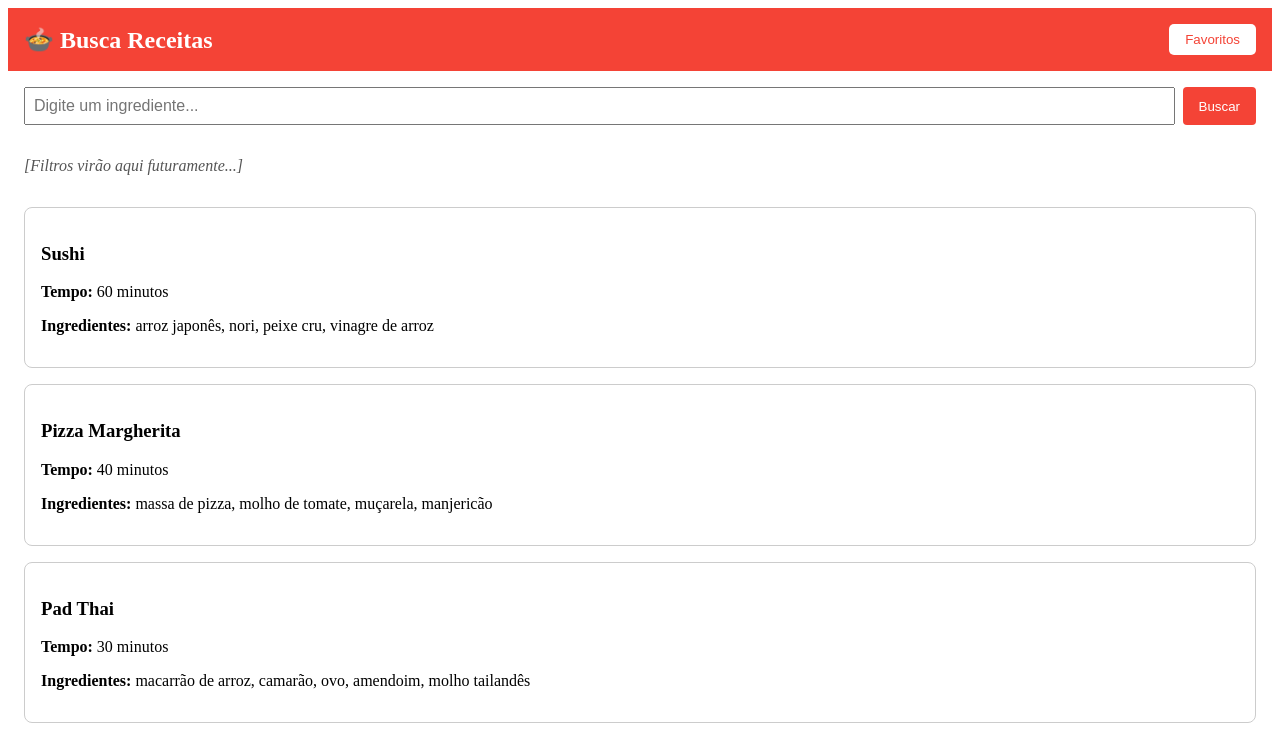
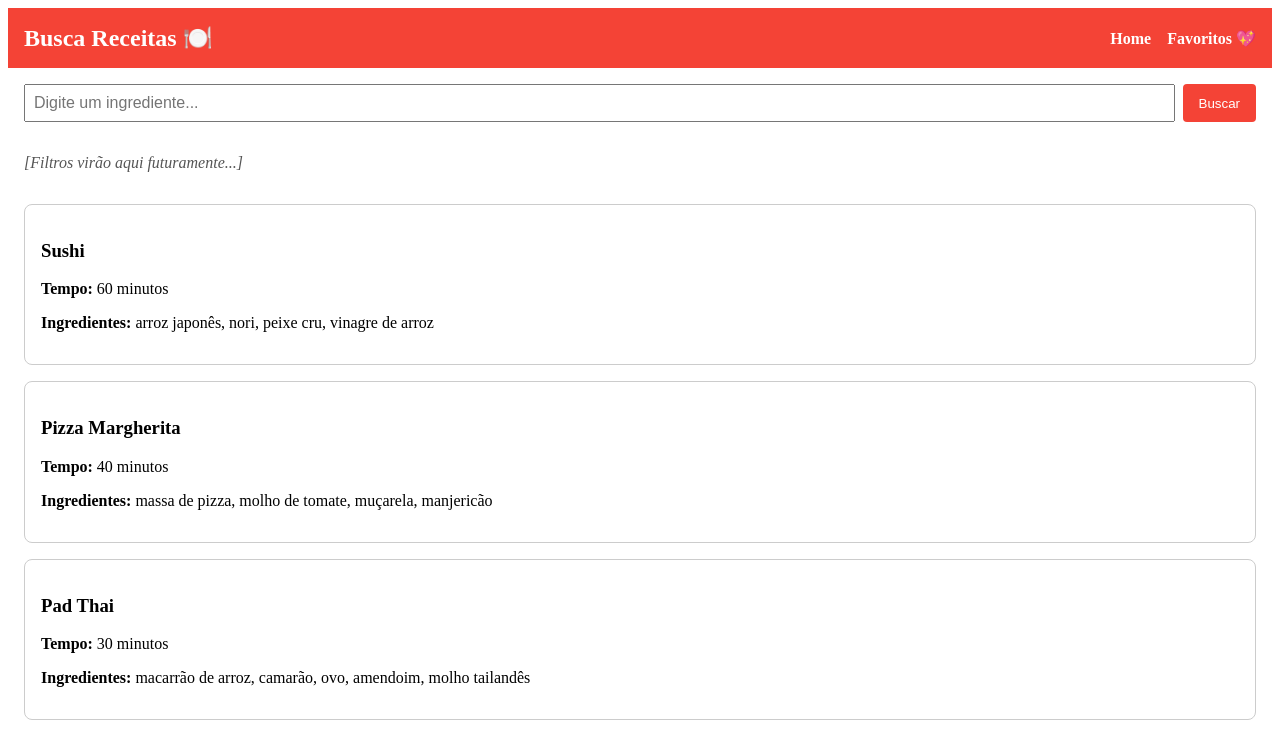
Before and after one commit to Davi-Choradeira/Masterchef, a React (Vite) app: page / in a window 1280 px wide. Shown: the top 734 px of the page. Built offline with nearby package versions, Linux system fonts and the light colour scheme.

Commit message:
feat: adiciona links de navegação para Home e Favoritos no Header

```diff
--- a/src/components/Header.jsx
+++ b/src/components/Header.jsx
@@ -1,10 +1,13 @@
-import React from 'react'
+import { Link } from 'react-router-dom'
 
 export default function Header() {
   return (
     <header style={styles.header}>
-      <h1 style={styles.title}>🍲 Busca Receitas</h1>
-      <button style={styles.button}>Favoritos</button>
+      <h1 style={styles.title}>Busca Receitas 🍽️</h1>
+      <nav>
+        <Link to="/" style={styles.link}>Home</Link>
+        <Link to="/favoritos" style={styles.link}>Favoritos 💖</Link>
+      </nav>
     </header>
   )
 }
@@ -22,12 +25,10 @@ const styles = {
     margin: 0,
     fontSize: '1.5rem'
   },
-  button: {
-    background: '#fff',
-    color: '#f44336',
-    border: 'none',
-    padding: '0.5rem 1rem',
-    borderRadius: '5px',
-    cursor: 'pointer'
+  link: {
+    marginLeft: '1rem',
+    textDecoration: 'none',
+    fontWeight: 'bold',
+    color: '#fff'
   }
 }
```
